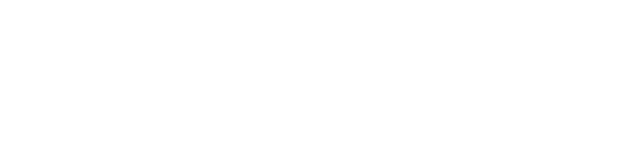
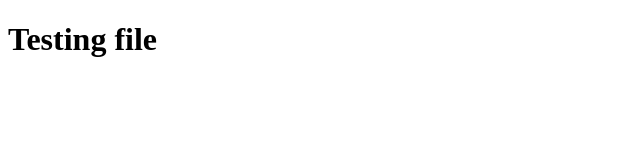
Before and after one commit to uzairaslam/UNDERSTANDING-TS, a website with bundled scripts: page index.html in a window 1280 px wide. Shown: the whole page, without its empty margins (0-640 px from the left). Built offline with nearby package versions, Linux system fonts and the light colour scheme.

Commit message:
Module-1_Testing_Changes

```diff
--- a/index.html
+++ b/index.html
@@ -7,6 +7,6 @@
     <script src="app.js" defer></script>
 </head>
 <body>
-
+    <h1>Testing file</h1>
 </body>
 </html>
```
